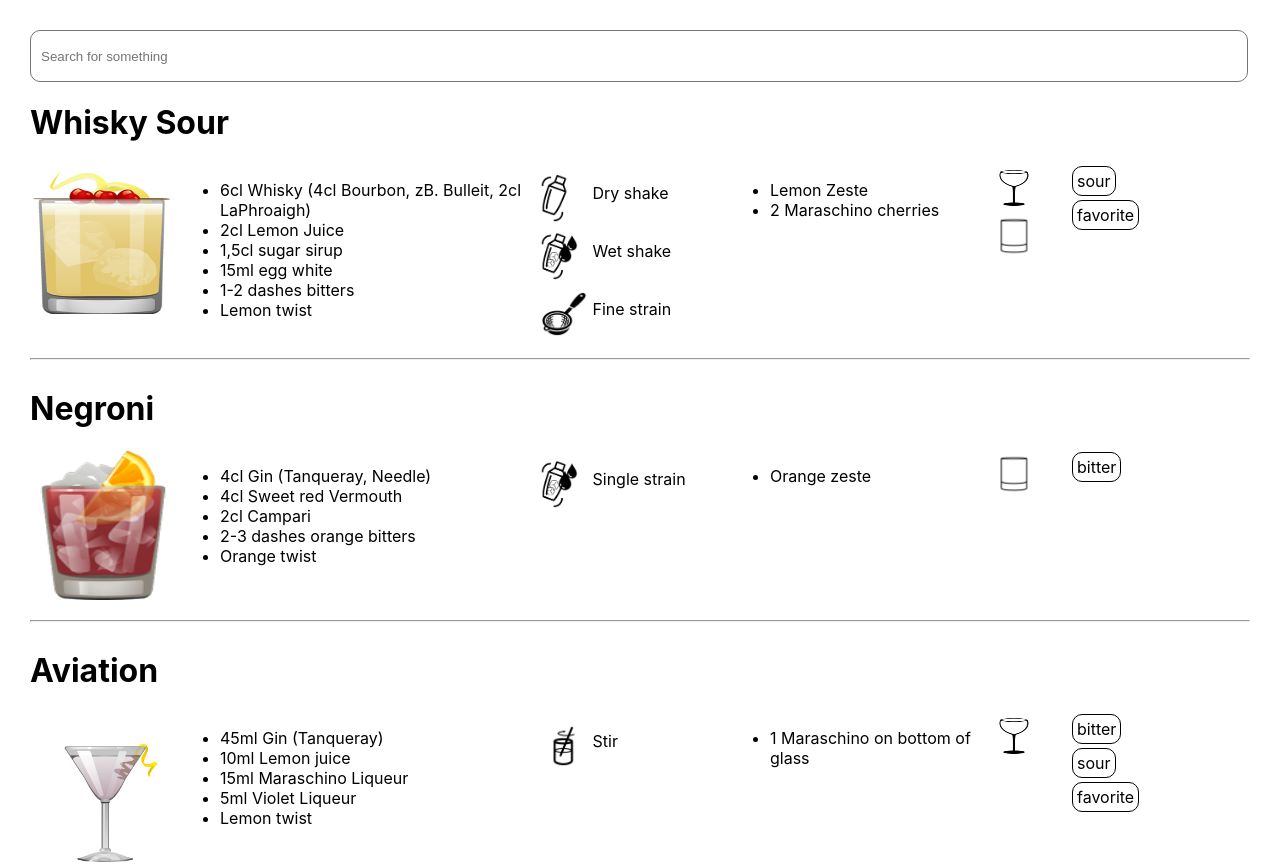
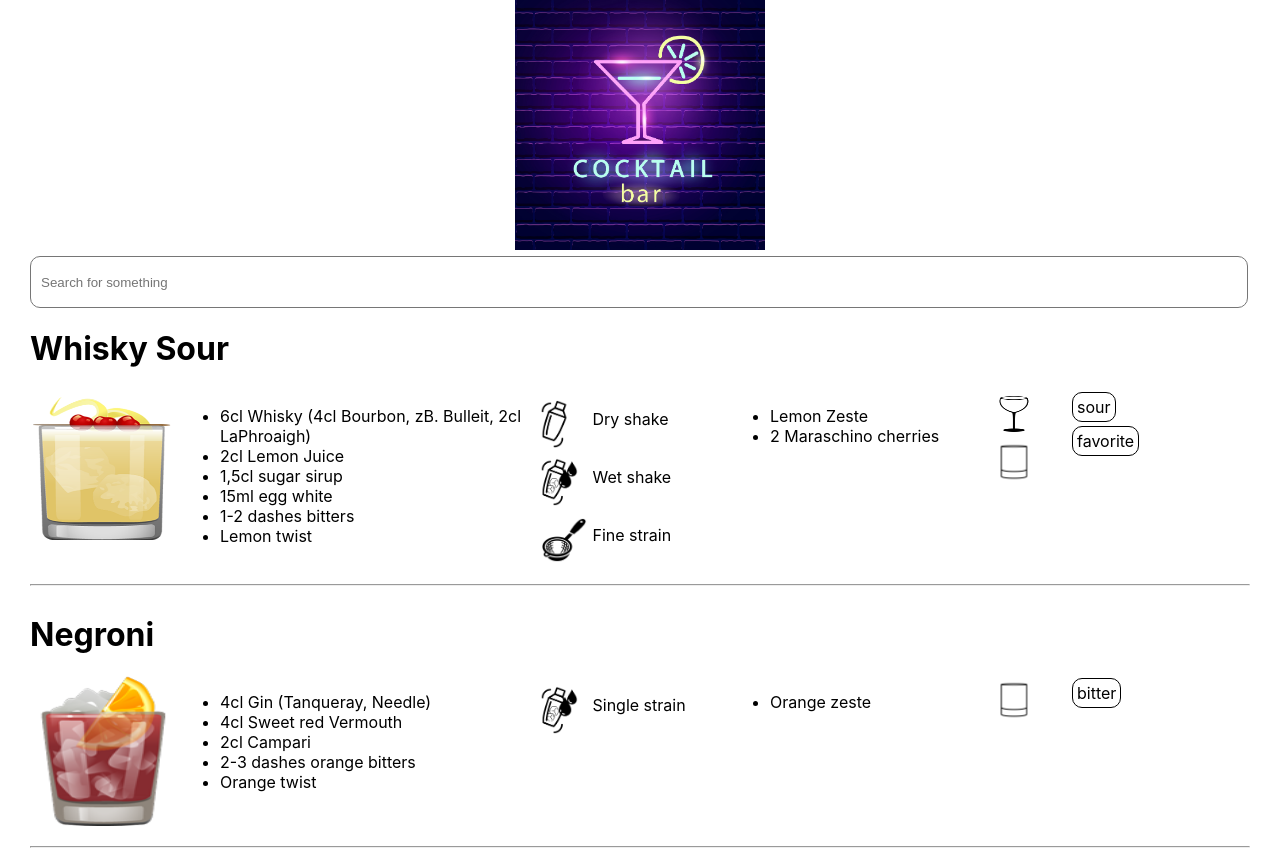
Before and after one commit to FlorianLiebhart/cocktails, a React (Create React App) app: page / in a window 1280 px wide. Shown: the top 864 px of the page. Built offline with nearby package versions, Linux system fonts and the light colour scheme.

Commit message:
cocktail-++

```diff
--- a/public/index.html
+++ b/public/index.html
@@ -24,7 +24,7 @@
       work correctly both with client-side routing and a non-root public URL.
       Learn how to configure a non-root public URL by running `npm run build`.
     -->
-    <title>React App</title>
+    <title>Cocktails by Florian</title>
   </head>
   <body>
     <noscript>You need to enable JavaScript to run this app.</noscript>
--- a/src/App.tsx
+++ b/src/App.tsx
@@ -2,6 +2,7 @@ import React, {useState} from 'react';
 import './App.css';
 import {CocktailList} from "./components/CocktailList";
 import cocktails from "./domain/cocktails";
+import cocktailbarImg from "./domain/images/cocktailbar.jpg";
 
 function App() {
     const [filter, setFilter] = useState<string | null>(null);
@@ -23,7 +24,8 @@ function App() {
     }
 
     return (
-        <div className="App" style={{margin: '30px'}}>
+        <div className="App" style={{margin: '0px 30px'}}>
+          <img src={cocktailbarImg} style={{height: '250px', marginBottom: '2px'}}/>
             <input
                 placeholder={"Search for something"}
                 style={{
```
Also changed, not shown: public/manifest.json, src/domain/images/cocktailbar.jpg (added).
